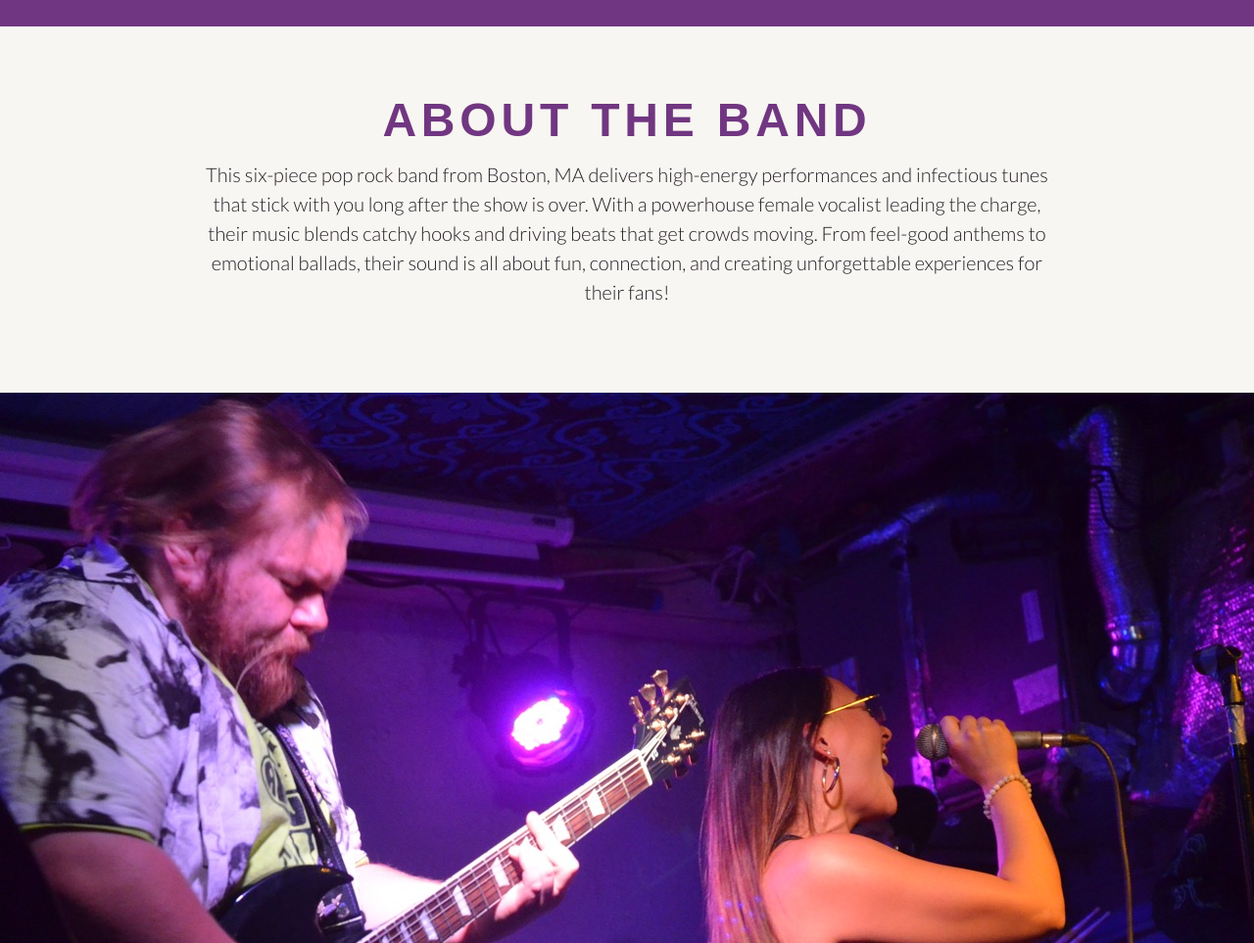
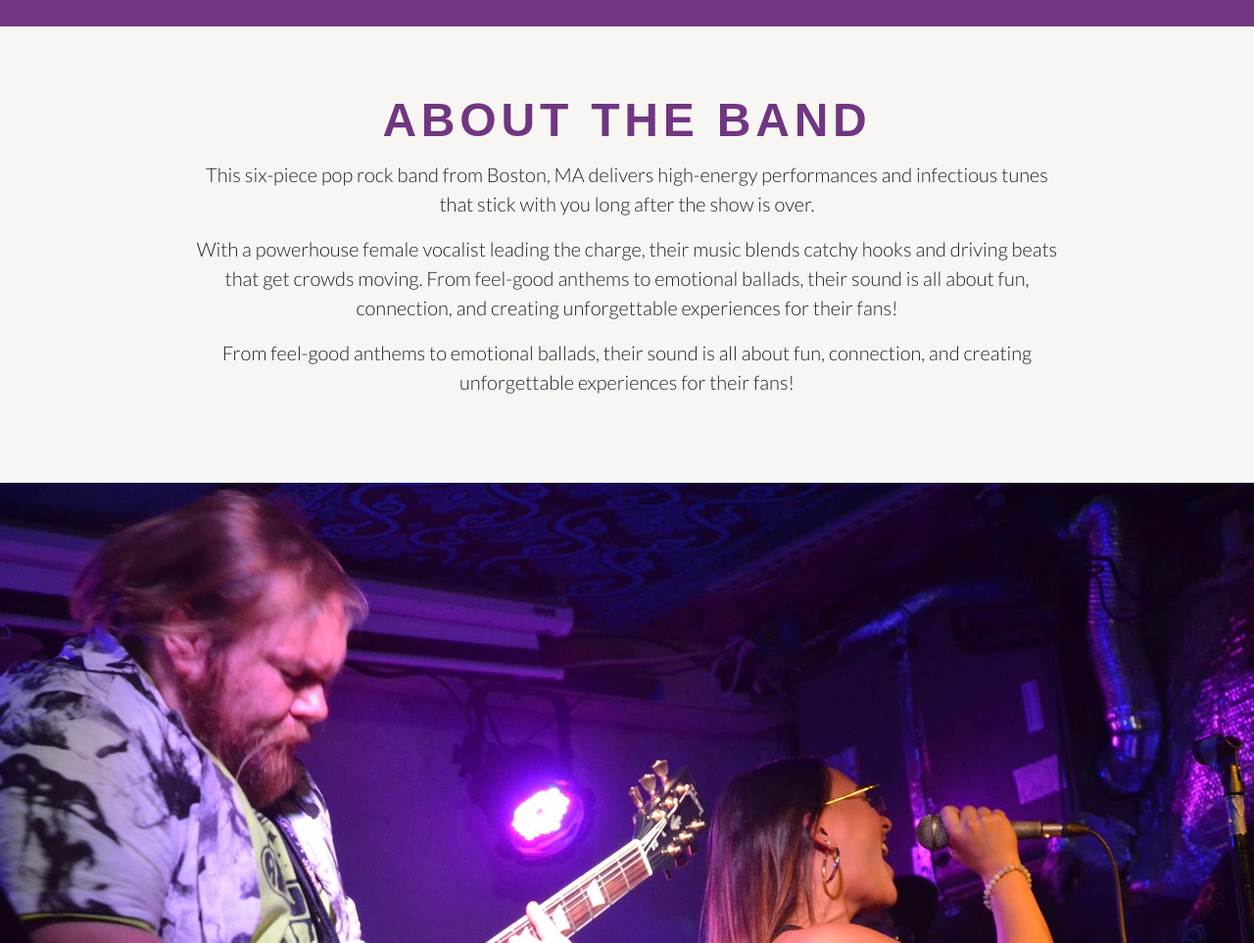
Before and after one commit to ajjoyal01/lionsandlavender, a plain HTML site: page index.html in a window 1280 px wide. Shown: the part 2392-3355 px from the top of the page at 98% size. Drawn offline with nearby package versions, Linux system fonts and the light colour scheme; a web font is replaced by a local one.

Commit message:
about us formatting

```diff
--- a/index.html
+++ b/index.html
@@ -223,9 +223,9 @@
                         </div>
                     </div>
                 </div> -->
-                </div>
-                </div>
-                </div>
+            </div>
+            </div>
+            </div>
     <!-- end Shows -->
 
     <!-- About -->
@@ -236,9 +236,12 @@
                     <h1 class="display-5 text-primary fw-bold lh-1 mb-3">ABOUT THE BAND</h1>
                     <p class="lead text-dark">This six-piece pop rock band from Boston, MA delivers high-energy
                         performances and
-                        infectious tunes that stick with you long after the show is over. With a powerhouse female
+                        infectious tunes that stick with you long after the show is over.</p>
+                        <p class="lead text-dark">With a powerhouse female
                         vocalist leading the charge, their music blends catchy hooks and driving beats that get crowds
                         moving. From feel-good anthems to emotional ballads, their sound is all about fun,
+                        connection, and creating unforgettable experiences for their fans!</p>
+                    <p class="lead text-dark">From feel-good anthems to emotional ballads, their sound is all about fun,
                         connection, and creating unforgettable experiences for their fans!</p>
                 </div>
             </div>
```
